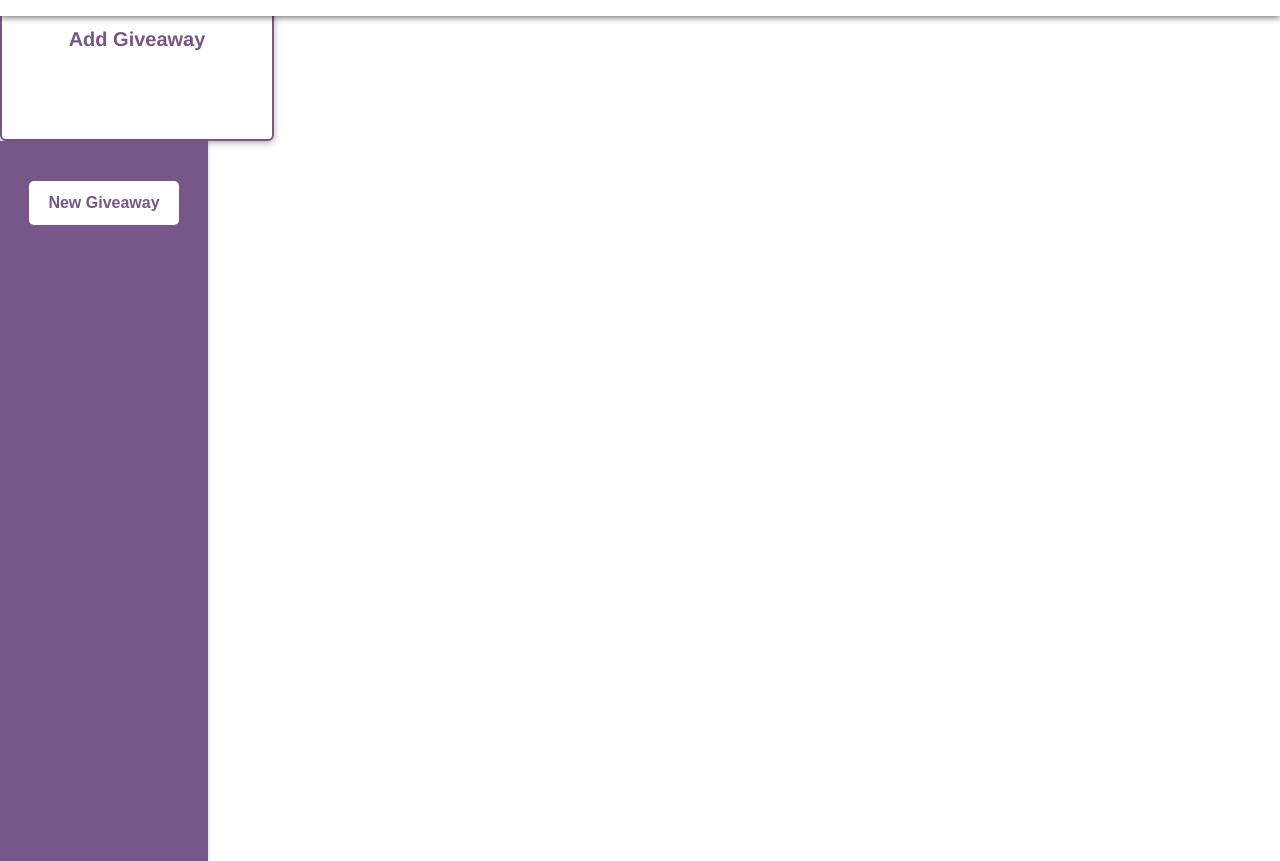
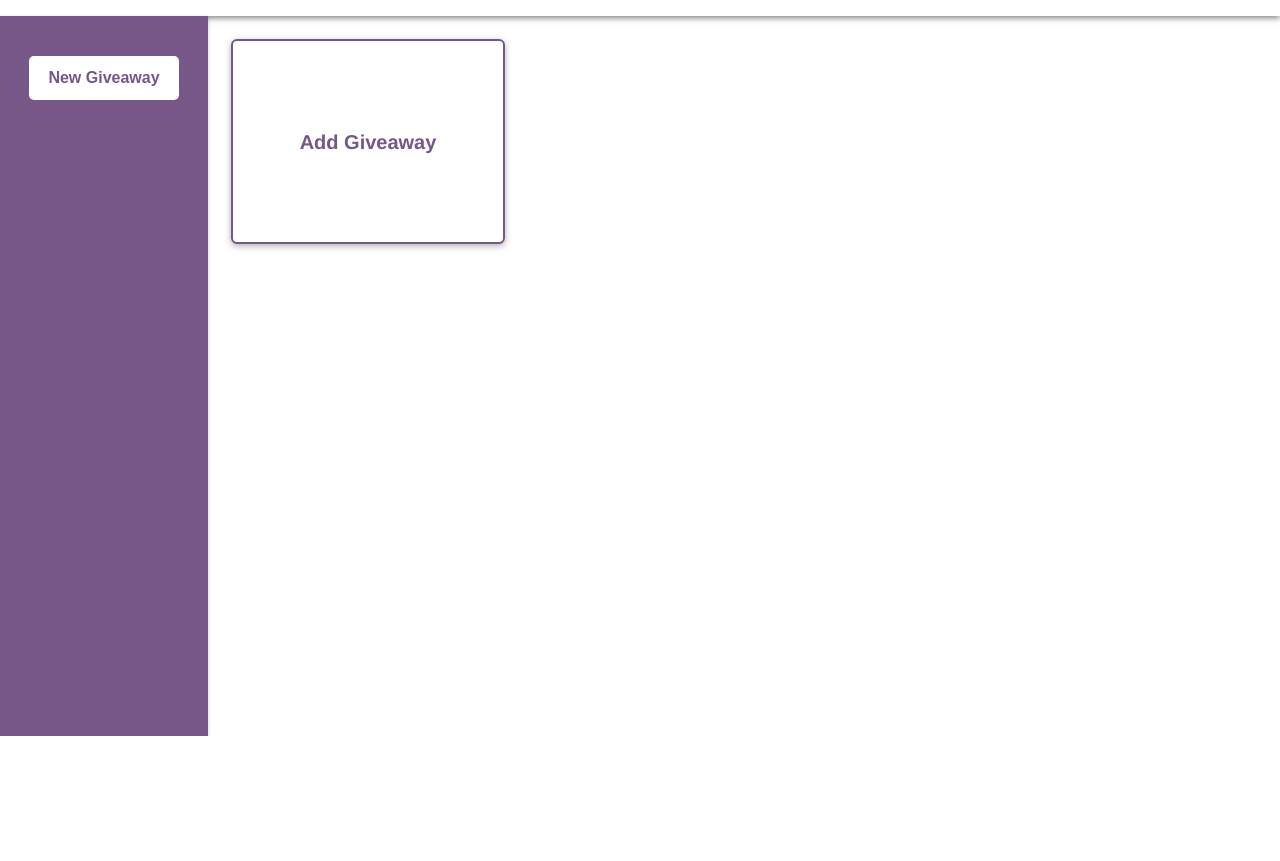
Before and after one commit to givhr/client, a Gatsby site: page /dashboard in a window 1280 px wide. Shown: the part 64-925 px from the top of the page. After the commit the page ends 800 px from the top, so only its background shows below. Built offline with nearby package versions, Linux system fonts and the light colour scheme; Gatsby itself is replaced by a stand-in of ours.

Commit message:
added layout for dashboard

```diff
--- /dev/null
+++ b/src/Layouts/DashboardLayout/Layout.tsx
@@ -0,0 +1,10 @@
+import styled from '../../theme/styledComponent';
+
+export const DashboardContainer = styled.section`
+  position: absolute;
+  top: 80px;
+  left: 208px;
+  height: ${`calc(${'100vh - 80px'})`};
+  width: ${`calc(${'100vw - 208px'})`};
+  padding: 23px;
+`;
--- a/src/components/NavBar/NavBar.tsx
+++ b/src/components/NavBar/NavBar.tsx
@@ -5,6 +5,8 @@ export const NavBar = styled<{ vert: boolean }, 'nav'>('nav')`
   display: flex;
   position: absolute;
   align-items: center;
+  top: ${({ vert }) => vert && '80px'};
+  left: ${({ vert }) => vert && 0};
   width: ${({ vert }) => (vert ? '208px' : '100%')};
   height: ${({ vert }) => (vert ? `calc(${'100vh - 80px'})` : '80px')};
   flex-direction: ${({ vert }) => vert && 'column'};
--- a/src/pages/dashboard.tsx
+++ b/src/pages/dashboard.tsx
@@ -6,6 +6,8 @@ import { Link } from '../components/Link';
 import { ThemeColors } from '../theme/colors/colors';
 import Button from '../components/Button';
 import { Card } from '../components/Card/Card';
+import { DashboardContainer } from '../Layouts/DashboardLayout/Layout';
+
 //Look into Prefixing gatsby package --- Chrome adds " / " to URL path
 const Dashboard: React.FunctionComponent = () => (
   <Fragment>
@@ -16,12 +18,14 @@ const Dashboard: React.FunctionComponent = () => (
       </Link>
       <Link to="">Templates (Coming Soon)</Link>
     </NavBar>
-    <Card>Add Giveaway</Card>
     <NavBar vert={true}>
       <Button height={'44px'} width={'150px'} m={'40px'}>
         New Giveaway
       </Button>
     </NavBar>
+    <DashboardContainer>
+      <Card>Add Giveaway</Card>
+    </DashboardContainer>
   </Fragment>
 );
 
```
Also changed, not shown: src/Layouts/DashboardLayout/index.tsx (added).
